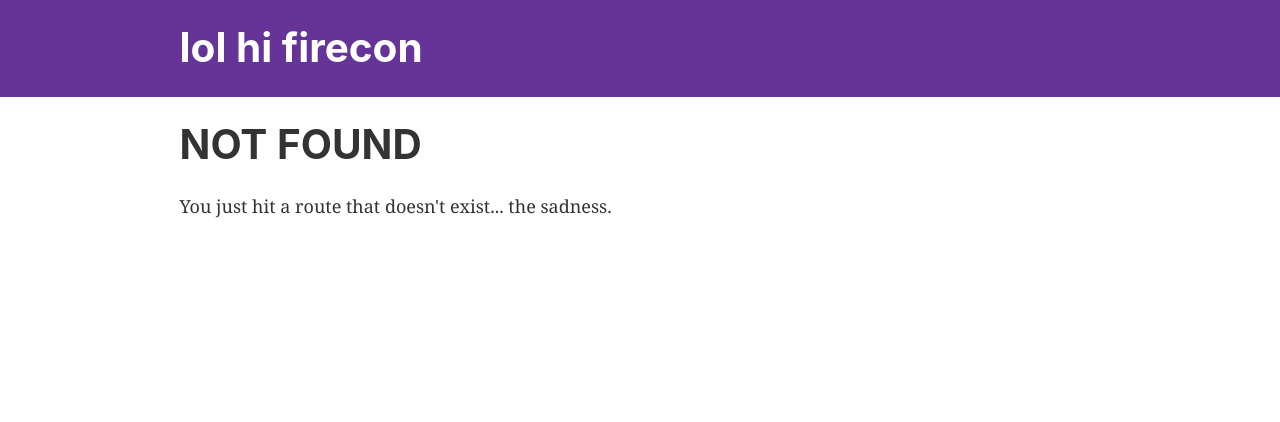
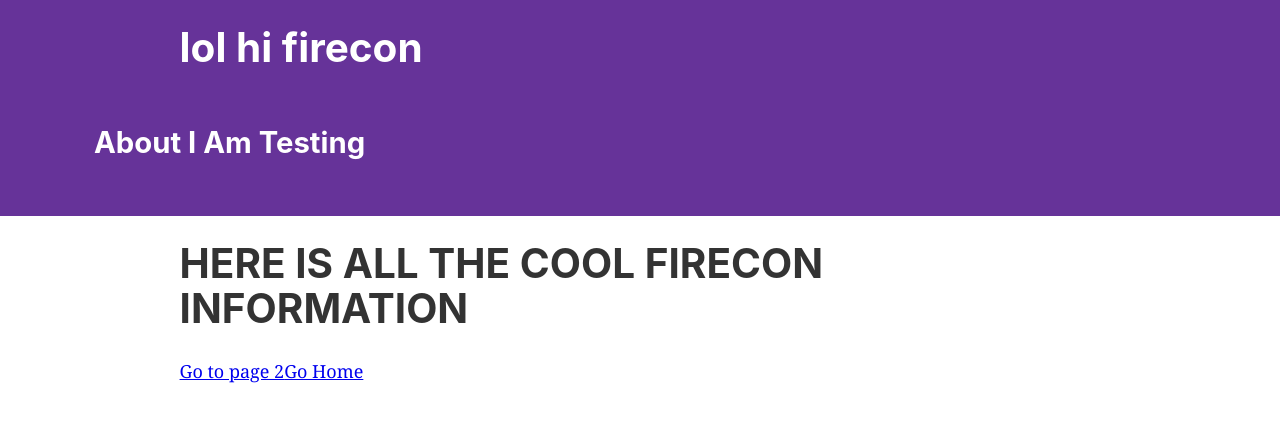
Before and after one commit to foyy/firecon, a Gatsby site in the folder ecommerce-gatsby-tutorial/: page /about in a window 1280 px wide. Before the commit this address had no page. Built offline with nearby package versions, Linux system fonts and the light colour scheme; Gatsby itself is replaced by a stand-in of ours.

```diff
--- a/ecommerce-gatsby-tutorial/src/components/header.js
+++ b/ecommerce-gatsby-tutorial/src/components/header.js
@@ -28,6 +28,25 @@
         </Link>
       </h1>
     </div>
+    <div
+      style={{
+        margin: '0 auto',
+        maxWidth: 1200,
+        padding: '1.70rem 3.0rem',
+      }}
+    >
+      <h2>
+        <Link
+          to="/about/"
+          style={{
+            color: 'white',
+            textDecoration: 'none',
+          }}
+        >
+          About I Am Testing
+        </Link>
+      </h2>
+    </div>
   </div>
 )
 
--- /dev/null
+++ b/ecommerce-gatsby-tutorial/src/pages/about.js
@@ -0,0 +1,16 @@
+import React from 'react'
+import { Link } from 'gatsby'
+
+import Layout from '../components/layout'
+import Image from '../components/image'
+
+const About = () => (
+  <Layout>
+    <h1>HERE IS ALL THE COOL FIRECON INFORMATION</h1>
+
+    <Link to="/page-2/">Go to page 2</Link>
+    <Link to="/">Go Home</Link>
+  </Layout>
+)
+
+export default About
```
Also changed, not shown: ecommerce-gatsby-tutorial/src/components/checkout.js (+5 -2 lines).
